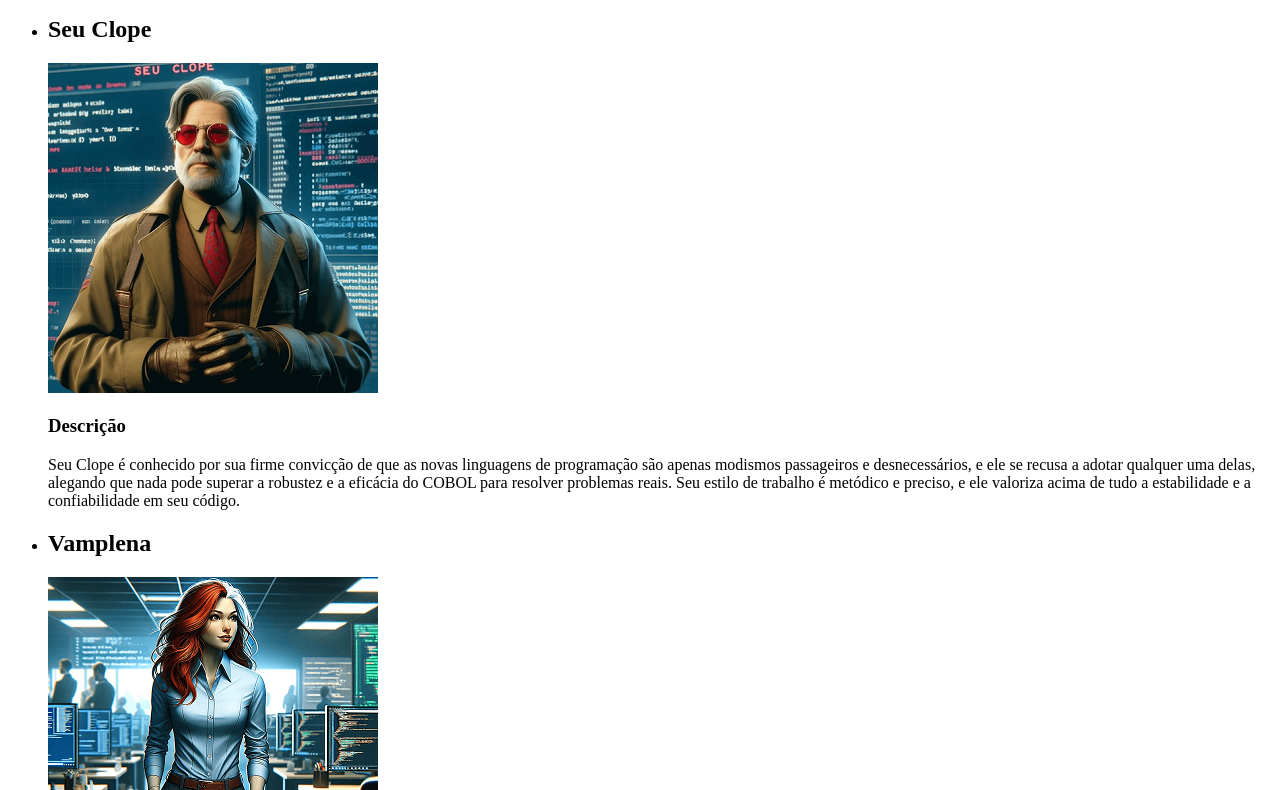
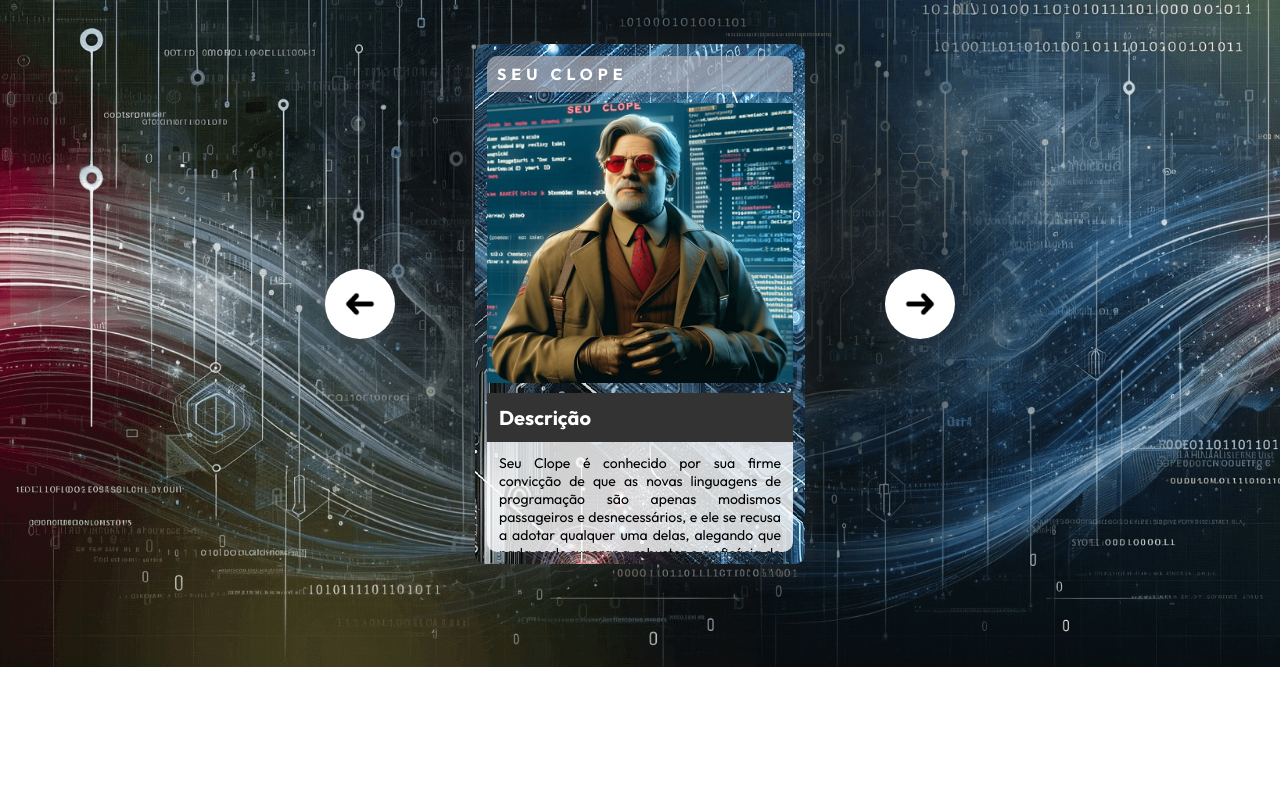
Before and after one commit to Emeyas-Franco/projeto-xdevs, a plain HTML site: page index.html in a window 1280 px wide. Shown: the part 133-923 px from the top of the page. After the commit the page ends 800 px from the top, so only its background shows below. Drawn offline with Linux system fonts and the light colour scheme; the site is published under a folder, as on GitHub Pages, so addresses that start at the root find nothing.

Commit message:
correção Projeto X-Devs

```diff
--- a/index.html
+++ b/index.html
@@ -7,9 +7,9 @@
     <link rel="preconnect" href="https://fonts.googleapis.com">
     <link rel="preconnect" href="https://fonts.gstatic.com" crossorigin>
     <link href="https://fonts.googleapis.com/css2?family=Outfit:wght@100..900&display=swap" rel="stylesheet">
-    <link rel="stylesheet" href="/src/css/reset.css">
-    <link rel="stylesheet" href="/src/css/style.css">
-    <link rel="stylesheet" href="/src/css/responsivo.css">
+    <link rel="stylesheet" href="./src/css/reset.css">
+    <link rel="stylesheet" href="./src/css/style.css">
+    <link rel="stylesheet" href="./src/css/responsivo.css">
 </head>
 <body>
     <header class="cabecalho">
```
